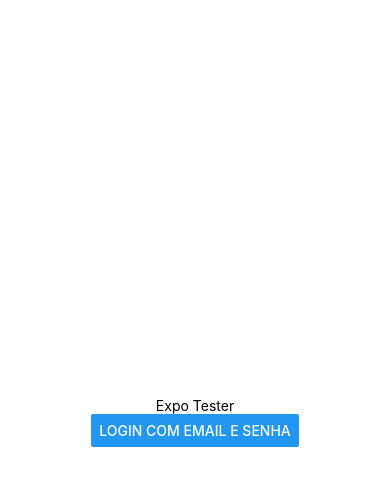
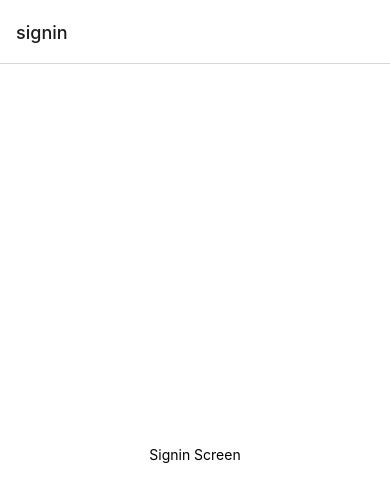
Before and after one commit to amitcesar/htmobile, a React Native app: screen / in a window 390 px wide. Shown: the top 502 px of the page. Built offline with nearby package versions, Linux system fonts and the light colour scheme.

Commit message:
config routes

```diff
--- a/App.tsx
+++ b/App.tsx
@@ -1,37 +1,11 @@
 import { Alert, Button, StyleSheet, Text, View } from "react-native";
-import auth from "@react-native-firebase/auth";
-
-const handleLoginWithEmailAndPassword = () => {
-  auth()
-    .signInWithEmailAndPassword("amitcesar@email.com", "coxinha123")
-    .then((result) => console.log(result))
-    .catch((error) => {
-      if (
-        error.code === "auth/user-not-found" ||
-        error.code === "auth/wrong-password"
-      ) {
-        Alert.alert("Usuario não encontrado");
-      }
-    });
-};
+import { Routes } from "./src/Routes";
+import { SignIn } from "./src/screens/SignIn";
 
 export default function App() {
   return (
-    <View style={styles.container}>
-      <Text>Expo Tester</Text>
-      <Button
-        title="Login com Email e Senha"
-        onPress={handleLoginWithEmailAndPassword}
-      />
-    </View>
+    <>
+      <Routes />
+    </>
   );
 }
-
-const styles = StyleSheet.create({
-  container: {
-    flex: 1,
-    backgroundColor: "#fff",
-    alignItems: "center",
-    justifyContent: "center",
-  },
-});
--- a/index.js
+++ b/index.js
@@ -1,6 +1,6 @@
-import { registerRootComponent } from 'expo';
+import { registerRootComponent } from "expo";
 
-import App from './App';
+import App from "./App";
 
 // registerRootComponent calls AppRegistry.registerComponent('main', () => App);
 // It also ensures that whether you load the app in Expo Go or in a native build,
--- /dev/null
+++ b/src/Routes/app.routes.tsx
@@ -0,0 +1,14 @@
+import { createNativeStackNavigator } from "@react-navigation/native-stack";
+
+const { Screen, Navigator } = createNativeStackNavigator();
+import { Home } from "../screens/Home";
+import { SignIn } from "../screens/SignIn";
+
+export function AppRoutes() {
+  return (
+    <Navigator>
+      <Screen name="signin" component={SignIn} />
+      <Screen name="Home" component={Home} />
+    </Navigator>
+  );
+}
--- /dev/null
+++ b/src/Routes/index.tsx
@@ -0,0 +1,10 @@
+import { NavigationContainer } from "@react-navigation/native";
+import { AppRoutes } from "./app.routes";
+
+export function Routes() {
+  return (
+    <NavigationContainer>
+      <AppRoutes />
+    </NavigationContainer>
+  );
+}
--- /dev/null
+++ b/src/screens/Home/index.tsx
@@ -0,0 +1,9 @@
+import { Alert, Button, StyleSheet, Text, View } from "react-native";
+
+export function Home() {
+  return (
+    <View>
+      <Text>Pagina Home</Text>
+    </View>
+  );
+}
--- /dev/null
+++ b/src/screens/SignIn/index.tsx
@@ -0,0 +1,33 @@
+import { Text, View, Button, StyleSheet, Alert } from "react-native";
+import auth from "@react-native-firebase/auth";
+
+export function SignIn() {
+  const handleLoginWithEmailAndPassword = () => {
+    auth()
+      .signInWithEmailAndPassword("amitcesar@email.com", "coxinha123")
+      .then((result) => console.log(result))
+      .catch((error) => {
+        if (
+          error.code === "auth/user-not-found" ||
+          error.code === "auth/wrong-password"
+        ) {
+          Alert.alert("Usuario não encontrado");
+        }
+      });
+  };
+
+  return (
+    <View style={styles.container}>
+      <Text>Signin Screen</Text>
+    </View>
+  );
+}
+
+const styles = StyleSheet.create({
+  container: {
+    flex: 1,
+    backgroundColor: "#fff",
+    alignItems: "center",
+    justifyContent: "center",
+  },
+});
```
Also changed, not shown: package.json (+15 -2 lines), .eslintrc.json (added), 2 other files (tests, documents, lock files or other folders).
